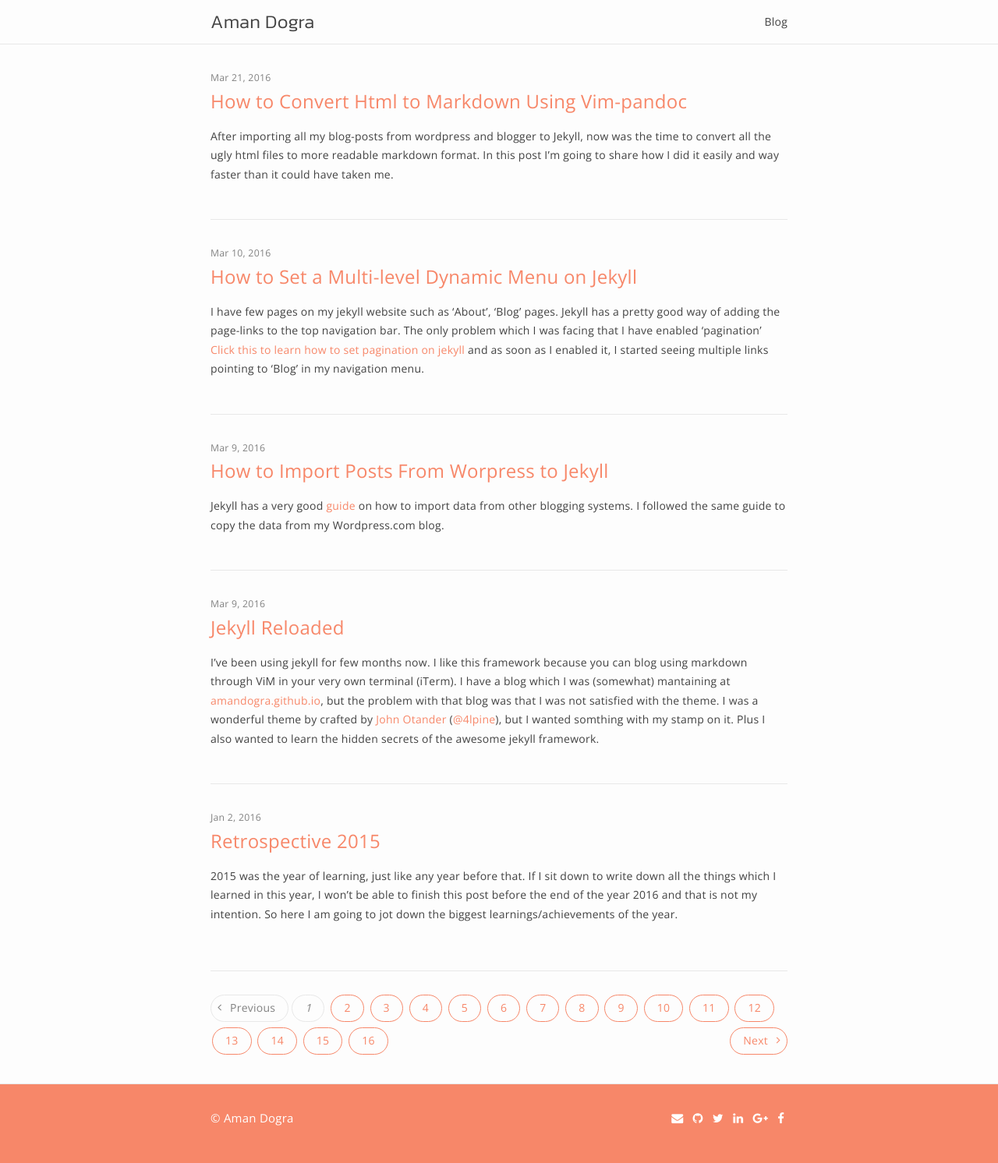
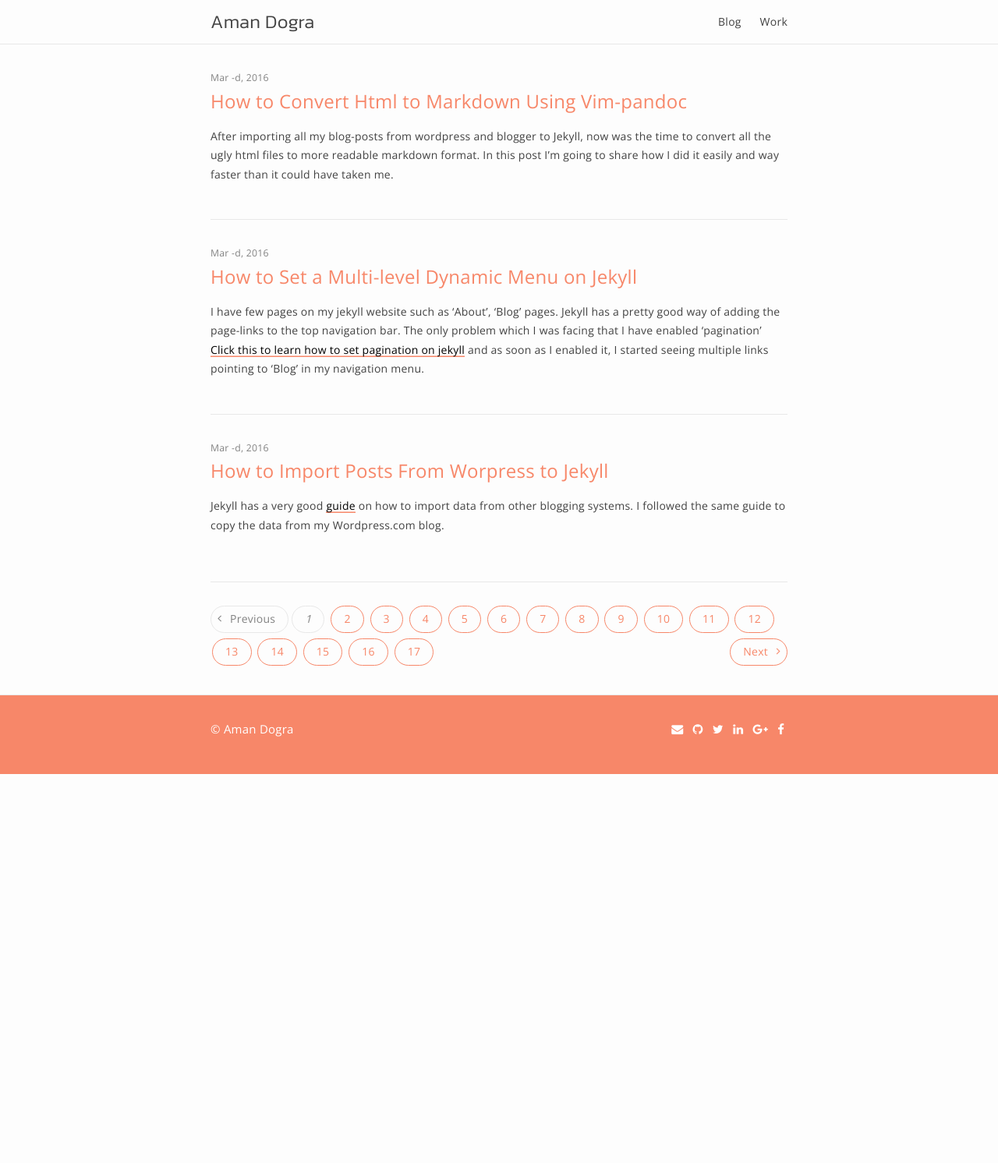
Before and after one commit to amandogra/amandogra.github.io, a Jekyll site: the page built from blog/index.html, in a window 1280 px wide. Shown: the whole page at 78% size. Built offline with Jekyll 4.4.1, drawn with Linux system fonts in a browser that asks for light colours; nearby versions of some CDN libraries; some web fonts are replaced; Markdown is read by kramdown in place of the engine named in the settings; the list of posts is cut into pages by our own code; after the commit the page ends 993 px from its top, so only the background shows below that.

Commit message:
Added the projects link,template and few project posts

```diff
--- a/_config.yml
+++ b/_config.yml
@@ -46,6 +46,7 @@ page_ext: html
 # Found in _templates/
 post_layout: post
 page_layout: page
+project_layout: project
 
 # Format of posts
 titlecase: true
@@ -55,6 +56,7 @@ excerpt_separator: <!--more-->
 post_template: post
 page_template: page
 draft_template: draft
+project_template: project
 
 #gems
 gems:
--- a/_sass/_base.scss
+++ b/_sass/_base.scss
@@ -108,7 +108,6 @@ a {
 }
 
 
-
 /**
  * Blockquotes
  */
--- a/_sass/_layout.scss
+++ b/_sass/_layout.scss
@@ -197,6 +197,29 @@
             &.linkedin:hover {
                  background-color: $linkedin-color;
             }
+        }
+    }
+}
+
+/**
+* Links inside posts
+*/
+
+.crux,
+.single {
+    a {
+        border-bottom: 0 solid $brand-color;
+        box-shadow: inset 0 -1.5px 0 $brand-color;
+        color: black;
+        -webkit-transition: background .15s cubic-bezier(0.33,0.66,0.66,1);
+        transition: background .15s cubic-bezier(0.33,0.66,0.66,1);
+
+        &:hover,
+        &:focus,
+        &:active {
+            color: white;
+            background-color: $brand-color;
+            text-decoration: none;
         }
     }
 }
--- a/blog/index.html
+++ b/blog/index.html
@@ -8,14 +8,14 @@ level: 1
 <div class="home">
   <ul class="post-list">
     {% for post in paginator.posts %}
-     {% if post.status != 'unpublish' %}
+     {% if post.status != 'unpublish' and post.layout == 'post' %}
       <li>
-        <span class="post-meta">{{ post.date | date: "%b %-d, %Y" }}</span>
+        <span class="post-meta">{{ post.date | date: "%b -d, %Y" }}</span>
 
         <h2>
           <a class="post-link" href="{{ post.url | prepend: site.baseurl }}">{{ post.title }}</a>
         </h2>
-        {{ post.excerpt }}
+        <div class="crux">{{ post.excerpt }}</div>
       </li>
       {% endif %}
     {% endfor %}
--- a/index.html
+++ b/index.html
@@ -16,6 +16,7 @@ layout: default
         </ul>
         <div class="call-to-action-block">
             <a href="{{ site.baseurl }}/blog">Blog</a>
+            <a href="{{ site.baseurl }}/projects">Work</a>
         </div>
         <ul class="hero-social-list">
             {% if site.github_username %}
```
Also changed, not shown: _layouts/project.html (added, +33 -0 lines), _posts/2016-03-24-contact-apple-support.markdown (added, +24 -0 lines), _posts/2016-03-25-meeting-room.markdown (added, +21 -0 lines), projects/index.html (added, +22 -0 lines), 2 other files.
